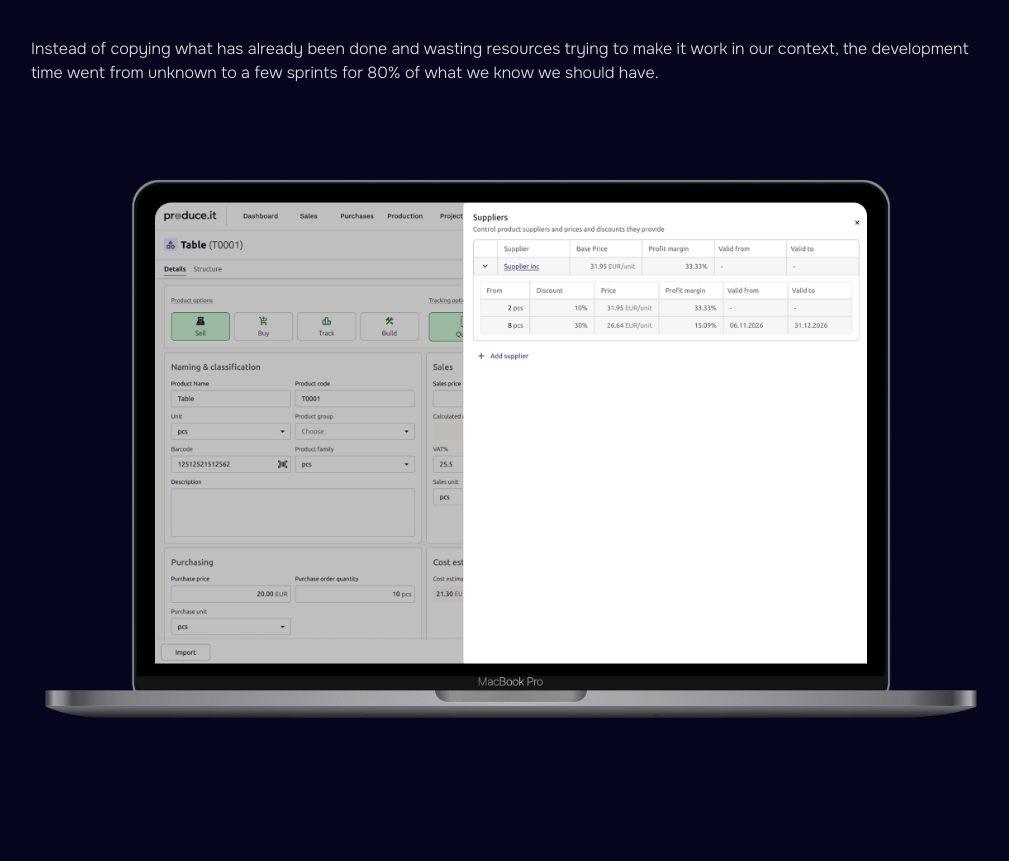
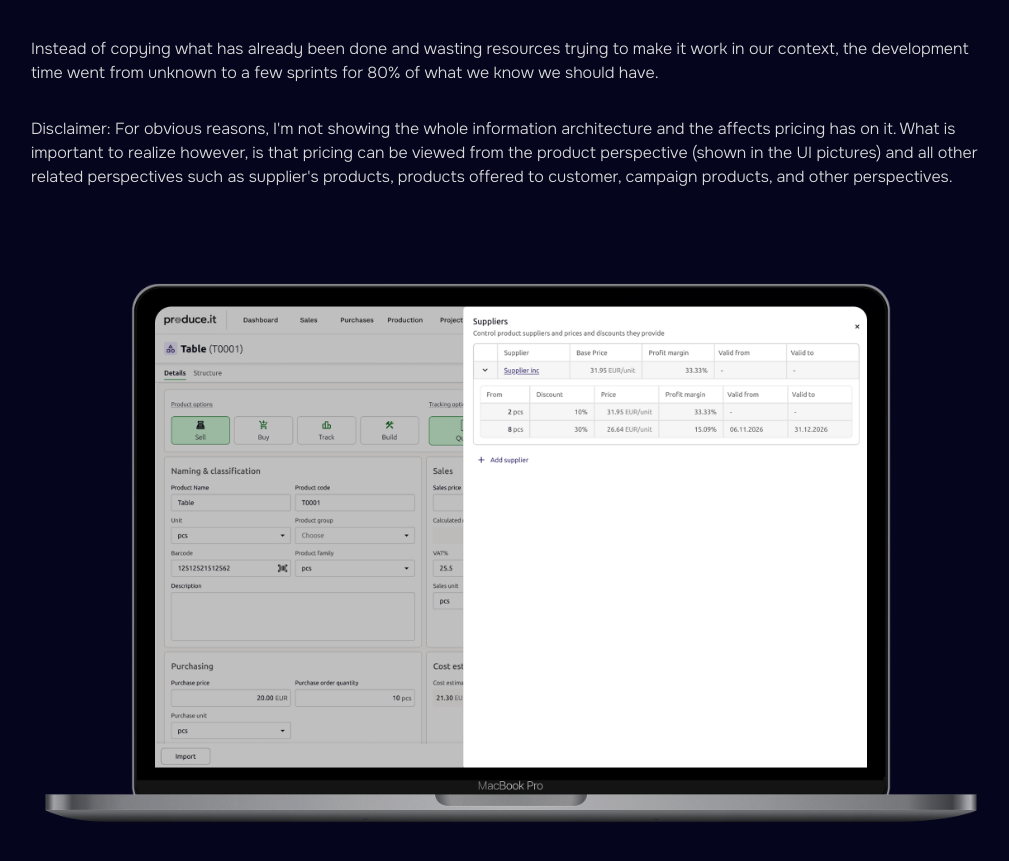
Before and after one commit to pirttilahti/portfolio, a plain HTML site: page pricing.html in a window 1280 px wide. Shown: the part 8284-9145 px from the top of the page, without its empty margins (129-1138 px from the left). Before the commit the page ends 9115 px from the top, so only its background shows below. Drawn offline with Linux system fonts and the light colour scheme.

Commit message:
Add disclaimer regarding pricing perspectives
Added a disclaimer about pricing perspectives in the content.

```diff
--- a/pricing.html
+++ b/pricing.html
@@ -171,7 +171,9 @@
 
                 <p class='highlight' >This case taught me to pay more attention to the connections that aren’t user based, but system based. It helped me past my bias toward mapping what is done and mapping the relationships between factors.</p>
                 <p class='lead'>Instead of copying what has already been done and wasting resources trying to make it work in our context, the development time went from unknown to a few sprints for 80% of what we know we should have. </p>
-            </div>
+<p class='lead'>Disclaimer: For obvious reasons, I'm not showing the whole information architecture and the affects pricing has on it. What is important to realize however, is that pricing can be viewed from the product perspective (shown in the UI pictures) and all other related perspectives such as supplier's products, products offered to customer, campaign products, and other perspectives. </p>
+
+</div>
         <br>
 	   <div class='case-image-container'>
             <img class='case-image' src='img/supplierPrice_mockup.png' alt='models'></img>
```
